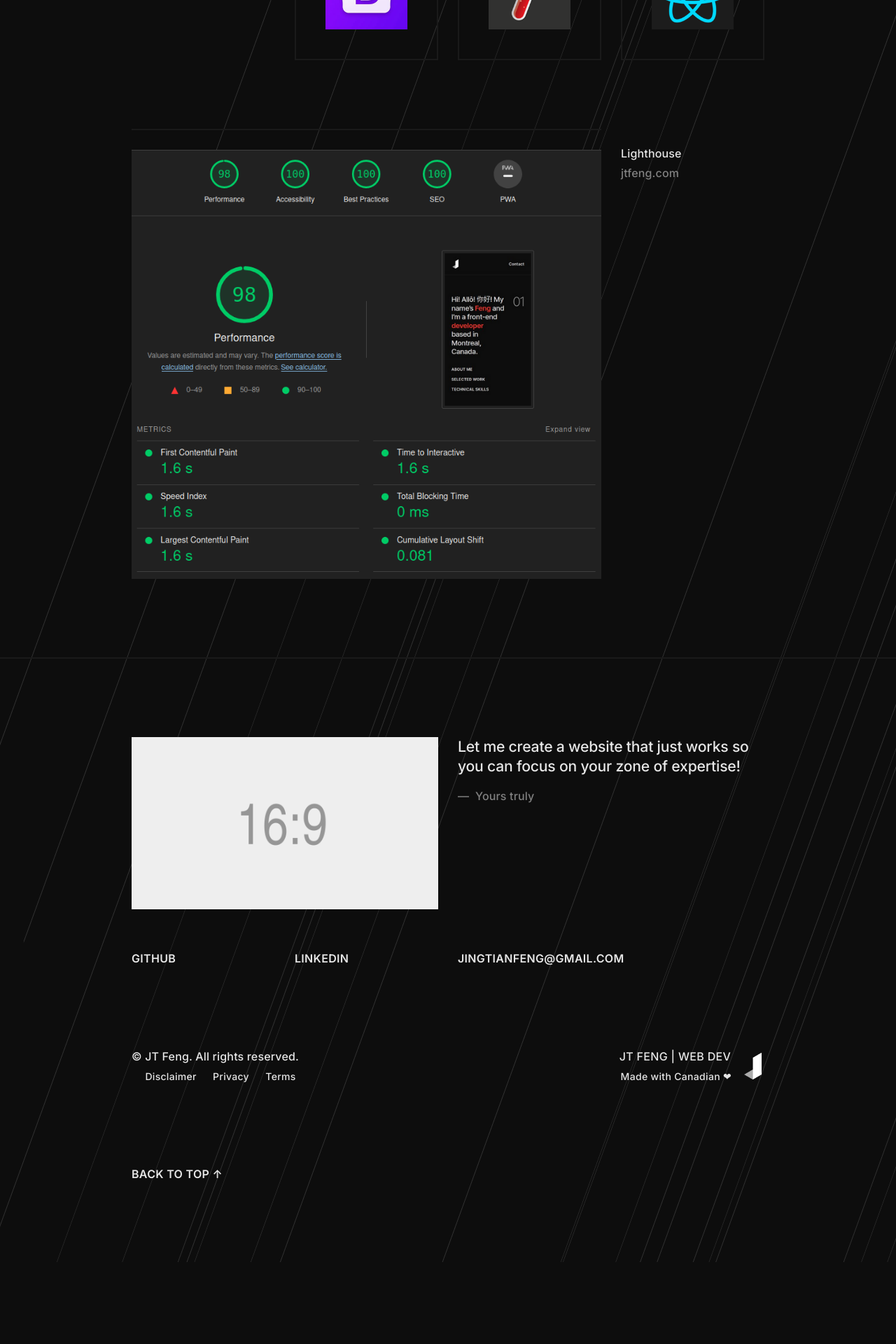
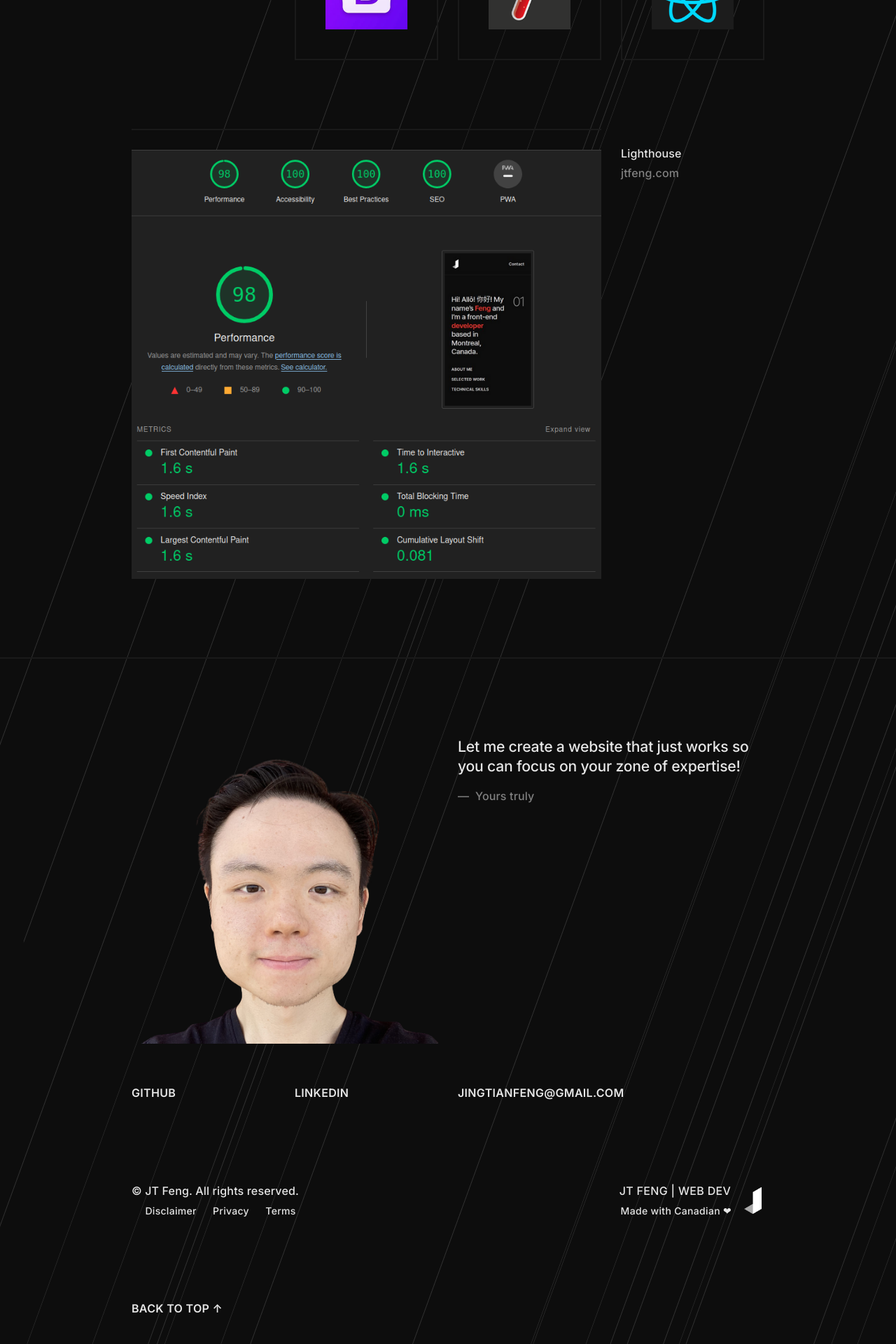
Before and after one commit to jingtianfeng/jtfeng-personal-1, a Jekyll site: the page built from index.html, in a window 1280 px wide. Shown: the part 4480-6400 px from the top of the page at 70% size. Built offline with Jekyll 4.4.1, drawn with Linux system fonts in a browser that asks for light colours; before the commit the page ends 6283 px from its top, so only the background shows below that.

Commit message:
UPDATE footer: <img> placeholder -> headshot

```diff
--- a/_includes/footer.html
+++ b/_includes/footer.html
@@ -4,8 +4,8 @@
         <div class="row gy-4">
             <div class="col-4 col-md-2">
                 <img class="img-fluid"
-                     src="/assets/img/placeholder-16x9.png" alt="Selfie"
-                     width="1920" height="1080" loading="lazy">
+                     src="/assets/img/headshot.png" alt="Headshot"
+                     width="500" height="500" loading="lazy">
             </div>
             <div class="col-4 col-md-2">
                 <figure>
```
